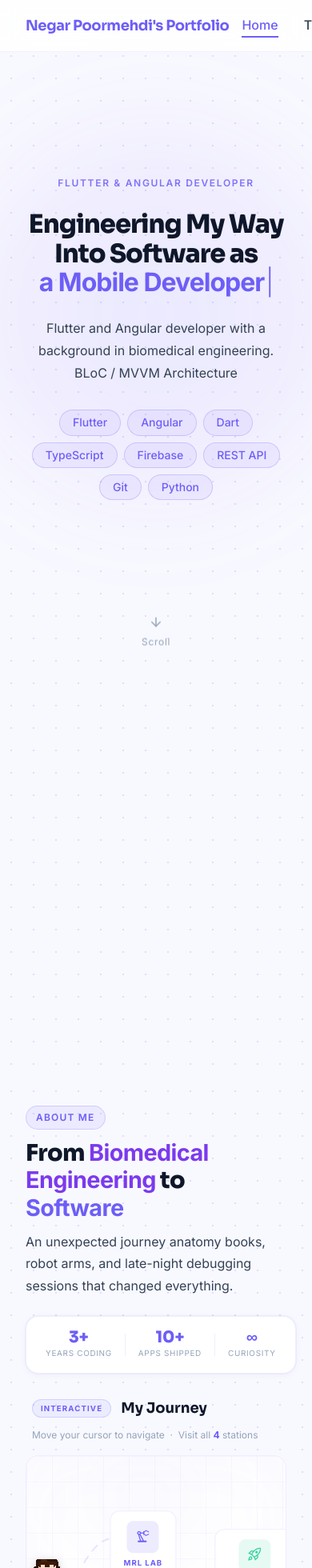
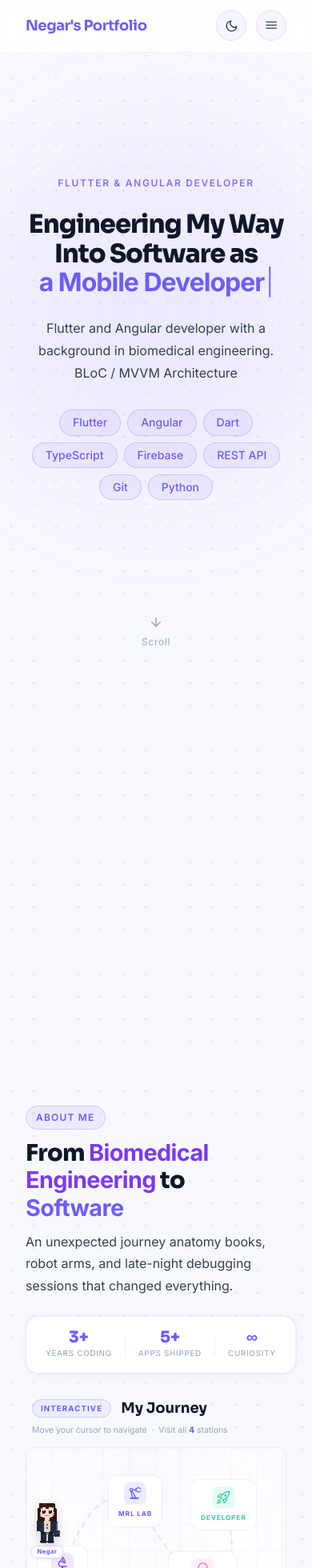
Before and after one commit to negarpoormehdi/my-portfolio, an Angular app: page / in a window 390 px wide. Shown: the top 1960 px of the page at 80% size. Built offline with nearby package versions, Linux system fonts and the light colour scheme.

Commit message:
ui changes for mobile

```diff
--- a/src/app/components/about/about.html
+++ b/src/app/components/about/about.html
@@ -22,7 +22,7 @@
       </div>
       <div class="about__stat-divider"></div>
       <div class="about__stat">
-        <span class="about__stat-num">10+</span>
+        <span class="about__stat-num">5+</span>
         <span class="about__stat-label">Apps Shipped</span>
       </div>
       <div class="about__stat-divider"></div>
--- a/src/app/components/journey-map/journey-map.scss
+++ b/src/app/components/journey-map/journey-map.scss
@@ -453,3 +453,146 @@
   from { opacity: 0; transform: translateY(10px); }
   to   { opacity: 1; transform: translateY(0); }
 }
+
+// ─────────────────────────────────────────
+// Responsive — Tablet & Mobile
+// ─────────────────────────────────────────
+
+// Tablet (≤ 900px)
+@media (max-width: 900px) {
+  .jmap {
+    &__canvas {
+      height: 300px;
+    }
+
+    &__info-panel {
+      padding: $space-4;
+    }
+
+    &__info-icon {
+      width: 44px;
+      height: 44px;
+      font-size: 1.4rem;
+    }
+
+    &__info-role {
+      font-size: $text-base;
+    }
+
+    &__info-story {
+      font-size: $text-xs;
+      line-height: 1.65;
+    }
+  }
+}
+
+// Mobile (≤ 600px)
+@media (max-width: 600px) {
+  .jmap {
+    &__topbar {
+      flex-direction: column;
+      align-items: flex-start;
+      gap: $space-2;
+      margin-bottom: $space-3;
+    }
+
+    &__canvas {
+      height: 240px;
+      border-radius: $radius-lg $radius-lg 0 0;
+      cursor: default; // no custom cursor on touch
+    }
+
+    // Hide keyboard hint on touch devices
+    &__keyhint {
+      display: none;
+    }
+
+    // Shrink station platforms so they fit
+    &__platform {
+      padding: $space-2 $space-3;
+      min-width: 58px;
+    }
+
+    &__platform-icon {
+      width: 28px;
+      height: 28px;
+      font-size: 1rem;
+    }
+
+    &__platform-label {
+      font-size: 0.52rem;
+    }
+
+    &__platform-year {
+      display: none;
+    }
+
+    // Character smaller
+    &__char-svg {
+      width: 32px;
+    }
+
+    &__char-name {
+      font-size: 0.48rem;
+    }
+
+    // HUD compact
+    &__hud {
+      bottom: $space-2;
+      left: $space-3;
+      gap: $space-1;
+    }
+
+    &__hud-text {
+      font-size: 0.55rem;
+    }
+
+    // Info panel stacks vertically
+    &__info-panel {
+      flex-direction: column;
+      padding: $space-4;
+      gap: $space-3;
+      min-height: auto;
+    }
+
+    &__info-icon-col {
+      flex-direction: row;
+      gap: $space-3;
+      align-items: center;
+    }
+
+    &__info-icon {
+      width: 40px;
+      height: 40px;
+      font-size: 1.3rem;
+    }
+
+    &__info-role {
+      font-size: $text-sm;
+      margin-bottom: 0;
+    }
+
+    &__info-place {
+      margin-bottom: $space-2;
+    }
+
+    &__info-story {
+      font-size: $text-xs;
+      line-height: 1.6;
+      margin-bottom: $space-2;
+    }
+
+    &__info-skills {
+      gap: $space-1;
+    }
+
+    &__info-skill {
+      font-size: 0.58rem;
+      padding: 2px 8px;
+    }
+
+    &__hint {
+      font-size: 0.65rem;
+    }
+  }
+}
--- a/src/app/components/journey-map/journey-map.ts
+++ b/src/app/components/journey-map/journey-map.ts
@@ -27,6 +27,30 @@ export interface Station {
 
 interface Vec2 { x: number; y: number; }
 
+// Desktop positions (default)
+const POSITIONS_DESKTOP: Record<string, Vec2> = {
+  biomed: { x: 12, y: 58 },
+  mrl:    { x: 45, y: 32 },
+  pivot:  { x: 72, y: 62 },
+  dev:    { x: 88, y: 38 },
+};
+
+// Tablet positions (≤ 900px)
+const POSITIONS_TABLET: Record<string, Vec2> = {
+  biomed: { x: 12, y: 62 },
+  mrl:    { x: 40, y: 28 },
+  pivot:  { x: 65, y: 65 },
+  dev:    { x: 82, y: 32 },
+};
+
+// Mobile positions (≤ 600px) — dev moved left+up to avoid clipping
+const POSITIONS_MOBILE: Record<string, Vec2> = {
+  biomed: { x: 14, y: 65 },
+  mrl:    { x: 42, y: 28 },
+  pivot:  { x: 68, y: 68 },
+  dev:    { x: 76, y: 30 },
+};
+
 @Component({
   selector: 'app-journey-map',
   imports: [CommonModule],
@@ -37,10 +61,10 @@ export class JourneyMapComponent implements AfterViewInit, OnDestroy {
 
   @ViewChild('canvas') canvasRef!: ElementRef<HTMLDivElement>;
 
-  charPos  = signal<Vec2>({ x: 8, y: 58 });
-  target   = signal<Vec2>({ x: 8, y: 58 });
-  moving   = signal(false);
-  facing   = signal<'left' | 'right'>('right');
+  charPos   = signal<Vec2>({ x: 8, y: 58 });
+  target    = signal<Vec2>({ x: 8, y: 58 });
+  moving    = signal(false);
+  facing    = signal<'left' | 'right'>('right');
   walkFrame = signal(0);
 
   activeStation = signal<Station | null>(null);
@@ -110,6 +134,8 @@ export class JourneyMapComponent implements AfterViewInit, OnDestroy {
   constructor(private zone: NgZone) {}
 
   ngAfterViewInit(): void {
+    this.applyResponsivePositions();
+
     this.walkTimer = setInterval(() => {
       if (this.moving()) this.walkFrame.update(f => (f + 1) % 4);
       else this.walkFrame.set(0);
@@ -134,8 +160,27 @@ export class JourneyMapComponent implements AfterViewInit, OnDestroy {
     clearInterval(this.trailTimer);
   }
 
+  @HostListener('window:resize')
+  onResize(): void {
+    this.applyResponsivePositions();
+  }
+
+  private applyResponsivePositions(): void {
+    const w = window.innerWidth;
+    const map = w <= 600 ? POSITIONS_MOBILE
+              : w <= 900 ? POSITIONS_TABLET
+              : POSITIONS_DESKTOP;
+
+    this.zone.run(() => {
+      this.stations = this.stations.map(s => ({
+        ...s,
+        x: map[s.id]?.x ?? s.x,
+        y: map[s.id]?.y ?? s.y,
+      }));
+    });
+  }
+
   onCanvasMove(e: MouseEvent): void {
-    // Throttle to ~60fps
     const now = Date.now();
     if (now - this.lastMouseTime < 16) return;
     this.lastMouseTime = now;
@@ -173,13 +218,11 @@ export class JourneyMapComponent implements AfterViewInit, OnDestroy {
       return;
     }
 
-    // Ease-in speed based on distance
-    const speed = Math.min(0.08 + dist * 0.004, 0.22);
+    const speed  = Math.min(0.08 + dist * 0.004, 0.22);
     const newPos = { x: pos.x + dx * speed, y: pos.y + dy * speed };
 
     this.zone.run(() => {
       this.charPos.set(newPos);
-      // Add trail
       this.trail.update(t => [...t, { x: newPos.x, y: newPos.y }]);
       this.checkNearStation(newPos);
     });
@@ -214,7 +257,7 @@ export class JourneyMapComponent implements AfterViewInit, OnDestroy {
 
   @HostListener('document:keydown', ['$event'])
   onKey(e: KeyboardEvent): void {
-    const arrows = ['ArrowUp','ArrowDown','ArrowLeft','ArrowRight'];
+    const arrows = ['ArrowUp', 'ArrowDown', 'ArrowLeft', 'ArrowRight'];
     if (!arrows.includes(e.key)) return;
     e.preventDefault();
     const pos = this.charPos();
--- a/src/app/components/navbar/navbar.html
+++ b/src/app/components/navbar/navbar.html
@@ -2,9 +2,9 @@
   <div class="navbar__container">
 
     <!-- Logo -->
-    <a routerLink="/" class="navbar__logo">Negar Poormehdi's Portfolio</a>
+    <a routerLink="/" class="navbar__logo" (click)="closeMenu()">Negar's Portfolio</a>
 
-    <!-- Nav links -->
+    <!-- Nav links (desktop) -->
     <ul class="navbar__links">
       <li *ngFor="let link of navLinks">
         <a
@@ -16,17 +16,16 @@
       </li>
     </ul>
 
-    <!-- Right side: theme toggle + CTA -->
+    <!-- Right side: theme toggle + CTA (desktop) + hamburger (mobile) -->
     <div class="navbar__actions">
 
-      <!-- Dark / Light toggle -->
+      <!-- Dark / Light toggle — always visible -->
       <button
         class="navbar__theme-btn"
         (click)="theme.toggle()"
         [attr.aria-label]="theme.theme() === 'dark' ? 'Switch to light mode' : 'Switch to dark mode'"
         [title]="theme.theme() === 'dark' ? 'Light mode' : 'Dark mode'"
       >
-        <!-- Sun icon (shown in dark mode → click to go light) -->
         <svg *ngIf="theme.theme() === 'dark'"
           class="navbar__theme-icon" viewBox="0 0 24 24" fill="none"
           stroke="currentColor" stroke-width="2" stroke-linecap="round" stroke-linejoin="round">
@@ -40,8 +39,6 @@
           <line x1="4.22" y1="19.78" x2="5.64" y2="18.36"/>
           <line x1="18.36" y1="5.64" x2="19.78" y2="4.22"/>
         </svg>
-
-        <!-- Moon icon (shown in light mode → click to go dark) -->
         <svg *ngIf="theme.theme() === 'light'"
           class="navbar__theme-icon" viewBox="0 0 24 24" fill="none"
           stroke="currentColor" stroke-width="2" stroke-linecap="round" stroke-linejoin="round">
@@ -49,11 +46,11 @@
         </svg>
       </button>
 
-      <!-- Download CV -->
+      <!-- Download buttons — hidden on mobile, shown in drawer instead -->
       <a
         href="/negarpoormehdiCV.pdf"
         download="Negar_Poormehdi_CV.pdf"
-        class="navbar__cta navbar__cta--ghost"
+        class="navbar__cta navbar__cta--ghost navbar__cta--desktop"
         title="Download CV"
         aria-label="Download CV"
       >
@@ -61,18 +58,71 @@
         <span class="navbar__cta-label">CV</span>
       </a>
 
-      <!-- Download Portfolio -->
       <a
         href="/negar-poormehdi-portfolio.pdf"
         download="Negar_Poormehdi_Portfolio.pdf"
-        class="navbar__cta navbar__cta--filled"
+        class="navbar__cta navbar__cta--filled navbar__cta--desktop"
         title="Download Portfolio"
         aria-label="Download Portfolio"
       >
         <span class="mat-icon navbar__cta-icon">download</span>
         <span class="navbar__cta-label">Portfolio</span>
       </a>
+
+      <!-- Hamburger — mobile only -->
+      <button
+        class="navbar__hamburger"
+        (click)="toggleMenu()"
+        [attr.aria-label]="menuOpen() ? 'Close menu' : 'Open menu'"
+        [attr.aria-expanded]="menuOpen()"
+      >
+        <span class="mat-icon">{{ menuOpen() ? 'close' : 'menu' }}</span>
+      </button>
+
     </div>
+  </div>
 
+  <!-- Mobile drawer -->
+  <div class="navbar__drawer" [class.navbar__drawer--open]="menuOpen()">
+    <ul class="navbar__drawer-links">
+      <li *ngFor="let link of navLinks">
+        <a
+          [routerLink]="link.route"
+          [fragment]="link.fragment"
+          [class.navbar__drawer-link--active]="isActive(link)"
+          class="navbar__drawer-link"
+          (click)="closeMenu()"
+        >{{ link.label }}</a>
+      </li>
+    </ul>
+
+    <div class="navbar__drawer-actions">
+      <a
+        href="/negarpoormehdiCV.pdf"
+        download="Negar_Poormehdi_CV.pdf"
+        class="navbar__cta navbar__cta--ghost"
+        (click)="closeMenu()"
+      >
+        <span class="mat-icon navbar__cta-icon">description</span>
+        <span class="navbar__cta-label">Download CV</span>
+      </a>
+      <a
+        href="/negar-poormehdi-portfolio.pdf"
+        download="Negar_Poormehdi_Portfolio.pdf"
+        class="navbar__cta navbar__cta--filled"
+        (click)="closeMenu()"
+      >
+        <span class="mat-icon navbar__cta-icon">download</span>
+        <span class="navbar__cta-label">Download Portfolio</span>
+      </a>
+    </div>
   </div>
+
+  <!-- Backdrop -->
+  <div
+    class="navbar__backdrop"
+    [class.navbar__backdrop--visible]="menuOpen()"
+    (click)="closeMenu()"
+  ></div>
+
 </nav>
--- a/src/app/components/navbar/navbar.scss
+++ b/src/app/components/navbar/navbar.scss
@@ -168,4 +168,118 @@
   &__cta-label {
     line-height: 1;
   }
+
+  // ── Hamburger button — mobile only ───
+  &__hamburger {
+    display: none;
+    width: 38px;
+    height: 38px;
+    align-items: center;
+    justify-content: center;
+    background: var(--btn-ghost-bg);
+    border: 1.5px solid var(--btn-ghost-border);
+    border-radius: $radius-full;
+    cursor: pointer;
+    color: var(--text-secondary);
+    transition: background 0.2s ease, border-color 0.2s ease,
+                color 0.2s ease, transform 0.15s ease;
+
+    .mat-icon { font-size: 1.2rem; line-height: 1; }
+
+    &:hover {
+      background: var(--btn-ghost-hover);
+      border-color: $color-primary;
+      color: $color-primary;
+    }
+  }
+
+  // ── Mobile drawer ────────────────────
+  &__drawer {
+    display: none;
+    flex-direction: column;
+    gap: $space-6;
+    padding: $space-6 $space-8 $space-8;
+    background: var(--nav-bg);
+    backdrop-filter: blur(14px);
+    -webkit-backdrop-filter: blur(14px);
+    border-top: 1px solid var(--nav-border);
+    overflow: hidden;
+    max-height: 0;
+    opacity: 0;
+    position: relative;
+    z-index: 101;
+    transition: max-height 0.35s cubic-bezier(0.4, 0, 0.2, 1),
+                opacity 0.25s ease,
+                padding 0.35s ease;
+    padding-top: 0;
+    padding-bottom: 0;
+
+    &--open {
+      max-height: 480px;
+      opacity: 1;
+      padding-top: $space-6;
+      padding-bottom: $space-8;
+    }
+  }
+
+  &__drawer-links {
+    list-style: none;
+    display: flex;
+    flex-direction: column;
+    gap: 0;
+  }
+
+  &__drawer-link {
+    display: block;
+    font-family: $font-body;
+    font-size: $text-lg;
+    font-weight: $weight-medium;
+    color: var(--text-secondary);
+    text-decoration: none;
+    padding: $space-3 0;
+    border-bottom: 1px solid var(--border);
+    transition: color 0.2s ease, padding-left 0.2s ease;
+
+    &:hover, &--active {
+      color: $color-primary;
+      padding-left: $space-2;
+    }
+  }
+
+  &__drawer-actions {
+    display: flex;
+    flex-direction: column;
+    gap: $space-3;
+
+    .navbar__cta {
+      justify-content: center;
+      padding: $space-3 $space-6;
+      font-size: $text-base;
+    }
+  }
+
+  // ── Backdrop ─────────────────────────
+  &__backdrop {
+    display: none;
+    position: fixed;
+    inset: 64px 0 0 0;
+    background: rgba(0, 0, 0, 0);
+    z-index: 99;
+    pointer-events: none;
+    transition: background 0.3s ease;
+
+    &--visible {
+      pointer-events: all;
+      background: rgba(0, 0, 0, 0.35);
+    }
+  }
+
+  // ── Responsive breakpoints ───────────
+  @media (max-width: 768px) {
+    &__links        { display: none; }
+    &__cta--desktop { display: none; }
+    &__hamburger    { display: flex; }
+    &__drawer       { display: flex; }
+    &__backdrop     { display: block; }
+  }
 }
--- a/src/app/components/navbar/navbar.ts
+++ b/src/app/components/navbar/navbar.ts
@@ -1,4 +1,4 @@
-import { Component, inject, OnInit, OnDestroy } from '@angular/core';
+import { Component, inject, OnInit, OnDestroy, signal, HostListener } from '@angular/core';
 import { CommonModule } from '@angular/common';
 import { RouterLink, Router, NavigationEnd } from '@angular/router';
 import { ThemeService } from '../../services/theme.service';
@@ -21,6 +21,7 @@ export class NavbarComponent implements OnInit, OnDestroy {
   router = inject(Router);
 
   currentUrl = '';
+  menuOpen   = signal(false);
   private sub!: Subscription;
 
   navLinks: NavLink[] = [
@@ -37,6 +38,7 @@ export class NavbarComponent implements OnInit, OnDestroy {
       .pipe(filter(e => e instanceof NavigationEnd))
       .subscribe((e: NavigationEnd) => {
         this.currentUrl = e.urlAfterRedirects;
+        this.menuOpen.set(false);
       });
   }
 
@@ -44,16 +46,24 @@ export class NavbarComponent implements OnInit, OnDestroy {
     this.sub?.unsubscribe();
   }
 
+  toggleMenu(): void {
+    this.menuOpen.update(v => !v);
+  }
+
+  closeMenu(): void {
+    this.menuOpen.set(false);
+  }
+
+  @HostListener('document:keydown.escape')
+  onEsc(): void {
+    this.menuOpen.set(false);
+  }
+
   isActive(link: NavLink): boolean {
-    if (link.fragment) {
-      // fragment links are never "active" they're just scroll anchors
-      return false;
-    }
+    if (link.fragment) return false;
     if (link.route === '/') {
-      // Home is active only when exactly on '/' (no sub-routes)
       return this.currentUrl === '/' || this.currentUrl === '';
     }
-    // Other routes (e.g. /projects) active when URL starts with the route
     return this.currentUrl.startsWith(link.route);
   }
 }
```
